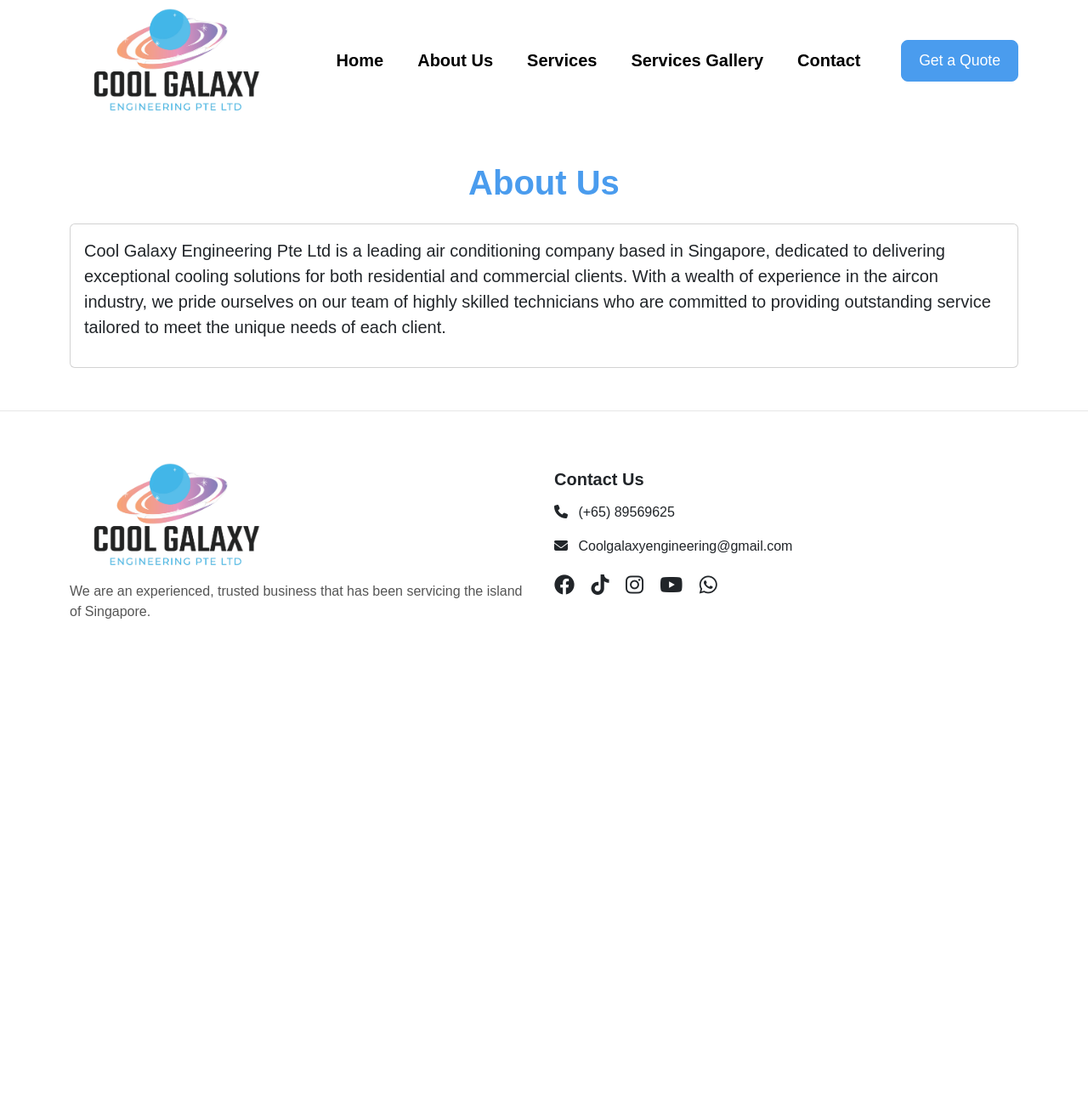
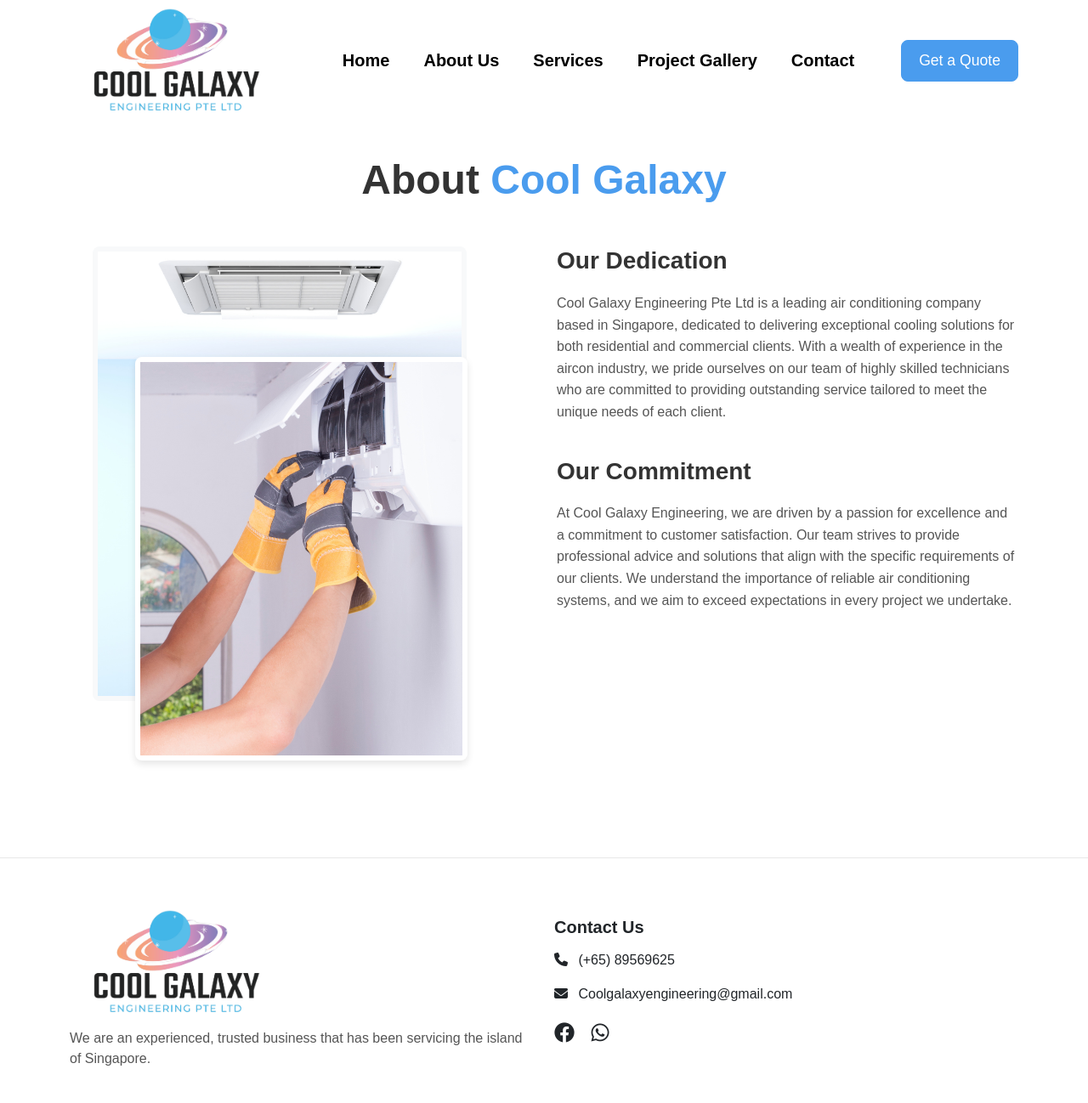
Before and after one commit to braydendecheng/Cool-Galaxy-Website, a Flask app: page /about in a window 1280 px wide. Shown: the whole page at 85% size. Before the commit the page ends 728 px from the top, so only its background shows below. Run offline with Flask 3, Linux system fonts and the light colour scheme.

Commit message:
updated about page. and services

```diff
--- a/templates/about.html
+++ b/templates/about.html
@@ -1,24 +1,150 @@
-{% include 'navbar.html' %}
+<!DOCTYPE html>
+<html lang="en">
+<head>
+    <meta charset="UTF-8">
+    <meta name="viewport" content="width=device-width, initial-scale=1.0">
+    <title>About Cool Galaxy</title>
+    <link href="https://cdn.jsdelivr.net/npm/bootstrap@5.3.0-alpha1/dist/css/bootstrap.min.css" rel="stylesheet">
+    <style>
+        body {
+            font-family: 'Arial', sans-serif;
+            background-color: #ffffff;
+            color: #333;
+        }
 
-{% block content %}
-<div class="container my-5">
-    <div class="row">
-        <div class="col-12">
-            <h1 class="text-center mb-4" style="color: #4a9cee;"><b>About Us</b></h1>
-            <div class="card">
-                <div class="card-body">
-                    <p class="lead">
-                        Cool Galaxy Engineering Pte Ltd is a leading air conditioning company based in Singapore,
-                        dedicated to delivering exceptional cooling solutions for both residential and commercial clients.
-                        With a wealth of experience in the aircon industry, we pride ourselves on our team of highly skilled
-                        technicians who are committed to providing outstanding service tailored to meet the unique needs of
-                        each client.
+        .about-header {
+            font-size: 48px;
+            font-weight: bold;
+            margin-top: 40px;
+            margin-bottom: 50px;
+            text-align: center;
+        }
+
+        .about-header span:first-child {
+            color: #333;
+        }
+
+        .about-header span:last-child {
+            color: #4a9cee;
+        }
+
+        /* Container to ensure separation */
+        .main-container {
+            display: flex;
+            gap: 30px; /* Creates separation in the middle */
+        }
+
+        /* Image section styles - reduced size */
+        .image-section {
+            flex: 1;
+            position: relative;
+            width: 100%;
+            height: 400px; /* Reduced from 500px */
+        }
+
+        .image-collage {
+            position: relative;
+            width: 90%; /* Reduced from 100% */
+            height: 400px; /* Reduced from 500px */
+            margin: 0 auto; /* Center the collage */
+        }
+
+        .ceiling-unit {
+            position: absolute;
+            top: 0;
+            left: 0;
+            width: 90%; /* Reduced from 100% */
+            padding: 6px; /* Reduced from 8px */
+            background-color: #f8f9fa;
+            border-radius: 8px;
+        }
+
+        .technician {
+            position: absolute;
+            top: 130px; /* Adjusted from 150px */
+            left: 50px; /* Adjusted from 60px */
+            width: 80%; /* Reduced from 90% */
+            padding: 6px; /* Reduced from 8px */
+            background-color: white;
+            border-radius: 8px;
+            box-shadow: 0 4px 8px rgba(0,0,0,0.1);
+            z-index: 2;
+        }
+
+        /* Text section styles */
+        .text-section {
+            flex: 1;
+            margin-bottom: 200px;
+        }
+
+        .section-title {
+            font-size: 28px;
+            font-weight: 600;
+            margin-bottom: 20px;
+            color: #333;
+        }
+
+        .content-paragraph {
+            font-size: 16px;
+            line-height: 1.6;
+            color: #555;
+            margin-bottom: 40px;
+        }
+
+        /* Responsive adjustments */
+        @media (max-width: 992px) {
+            .main-container {
+                flex-direction: column;
+            }
+
+            .image-section {
+                margin-bottom: 250px; /* Reduced from 300px */
+            }
+        }
+    </style>
+</head>
+<body>
+
+    {% include 'navbar.html' %}
+    <div class="container">
+        <h1 class="about-header"><span>About</span> <span>Cool Galaxy</span></h1>
+
+        <div class="main-container">
+            <!-- LEFT SECTION: Images with overlap effect (smaller) -->
+            <div class="image-section">
+                <div class="image-collage">
+                    <div class="ceiling-unit">
+                        <img src="{{ url_for('static', filename='img/about us 1.png') }}" alt="Air Conditioning Unit" class="img-fluid">
+                    </div>
+
+                    <div class="technician">
+                        <img src="{{ url_for('static', filename='img/about us 2.png') }}" alt="Air Conditioning Installation" class="img-fluid">
+                    </div>
+                </div>
+            </div>
+
+            <!-- RIGHT SECTION: Text content -->
+            <div class="text-section">
+                <div class="text-content">
+                    <h2 class="section-title">Our Dedication</h2>
+                    <p class="content-paragraph">
+                        Cool Galaxy Engineering Pte Ltd is a leading air conditioning company based in Singapore, dedicated to delivering exceptional cooling solutions for both residential and commercial clients. With a wealth of experience in the aircon industry, we pride ourselves on our team of highly skilled technicians who are committed to providing outstanding service tailored to meet the unique needs of each client.
+                    </p>
+
+                    <h2 class="section-title">Our Commitment</h2>
+                    <p class="content-paragraph">
+                        At Cool Galaxy Engineering, we are driven by a passion for excellence and a commitment to customer satisfaction. Our team strives to provide professional advice and solutions that align with the specific requirements of our clients. We understand the importance of reliable air conditioning systems, and we aim to exceed expectations in every project we undertake.
+
                     </p>
                 </div>
             </div>
         </div>
     </div>
-</div>
-{% endblock %}
 
-{% include 'footer.html' %}
+    <div>
+        {% include 'footer.html' %}
+    </div>
+
+    <script src="https://cdn.jsdelivr.net/npm/bootstrap@5.3.0-alpha1/dist/js/bootstrap.bundle.min.js"></script>
+</body>
+</html>
--- a/templates/footer.html
+++ b/templates/footer.html
@@ -132,10 +132,7 @@
                     <p><i class="fas fa-envelope me-2"></i> Coolgalaxyengineering@gmail.com</p>
                     <div class="footer-social-icons mb-3">
                         <a href="https://www.facebook.com/coolgalaxy.eng" target="_blank"><i class="fab fa-facebook"></i></a>
-                        <a href="#"><i class="fab fa-tiktok"></i></a>
-                        <a href="#"><i class="fab fa-instagram"></i></a>
-                        <a href="#"><i class="fab fa-youtube"></i></a>
-                        <a href="#"><i class="fab fa-whatsapp"></i></a>
+                        <a href="https://api.whatsapp.com/send/?phone=6589569625&text&type=phone_number&app_absent=0" target="_blank"><i class="fab fa-whatsapp"></i></a>
                     </div>
 
                 </div>
--- a/templates/navbar.html
+++ b/templates/navbar.html
@@ -22,10 +22,10 @@
                     <a class="nav-link text-black fs-5 me-4" href="/">Home</a>
                     <a class="nav-link text-black fs-5 me-4" href="/about">About Us</a>
                     <a class="nav-link text-black fs-5 me-4" href="/services">Services</a>
-                    <a class="nav-link text-black fs-5 me-4" href="gallery.html">Services Gallery</a>
+                    <a class="nav-link text-black fs-5 me-4" href="gallery.html">Project Gallery</a>
                     <a class="nav-link text-black fs-5" href="/contact">Contact</a>
                 </div>
-                <a href="quote.html" class="btn btn-primary btn-lg">Get a Quote</a>
+                <a href="https://api.whatsapp.com/send/?phone=6589569625&text&type=phone_number&app_absent=0" target="_blank" class="btn btn-primary btn-lg">Get a Quote</a>
             </div>
         </div>
     </nav>
```
Also changed, not shown: templates/services.html (+21 -9 lines), static/img/about us 1.png (added), static/img/about us 2.png (added), static/img/aircon servicing.jpg (added).
